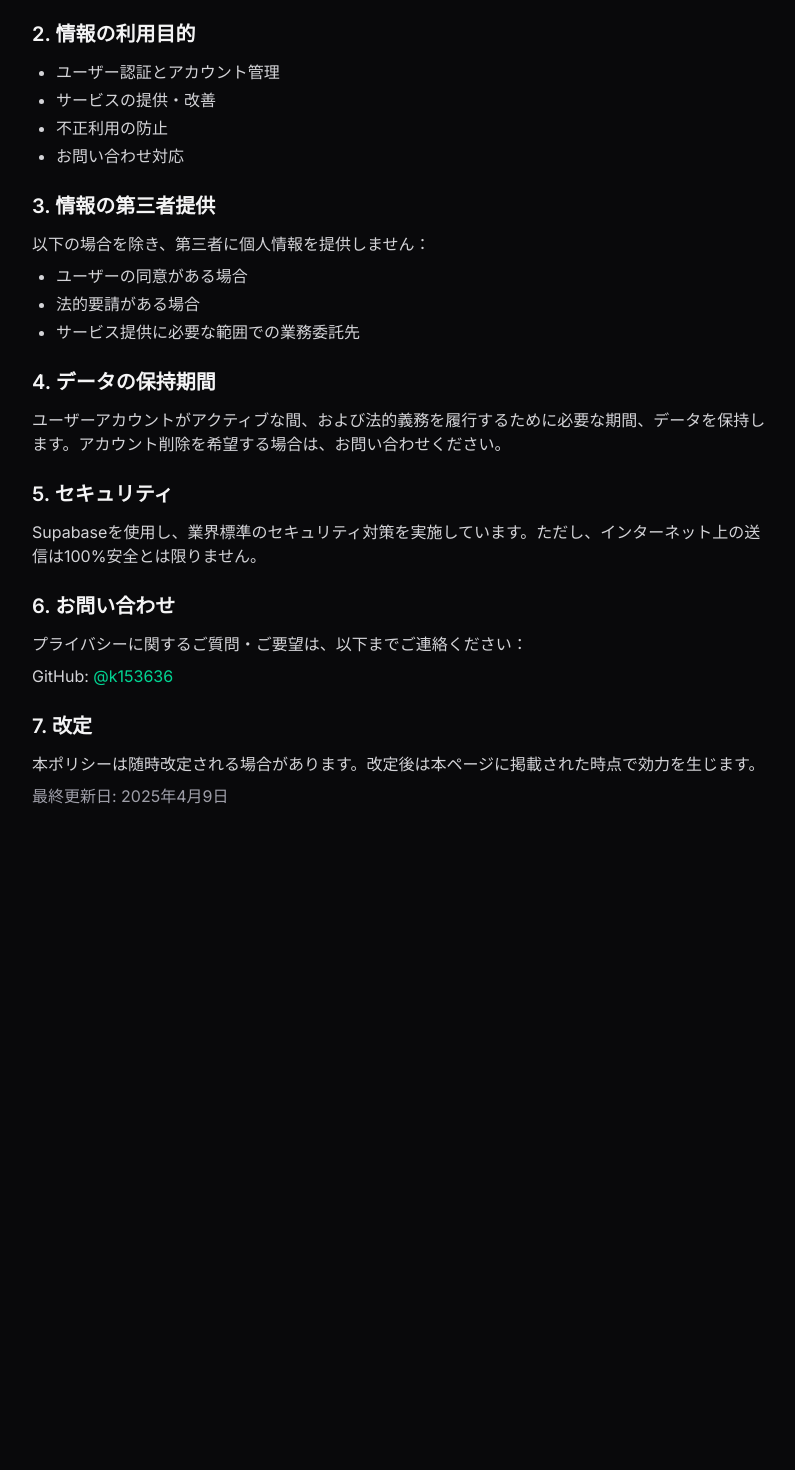
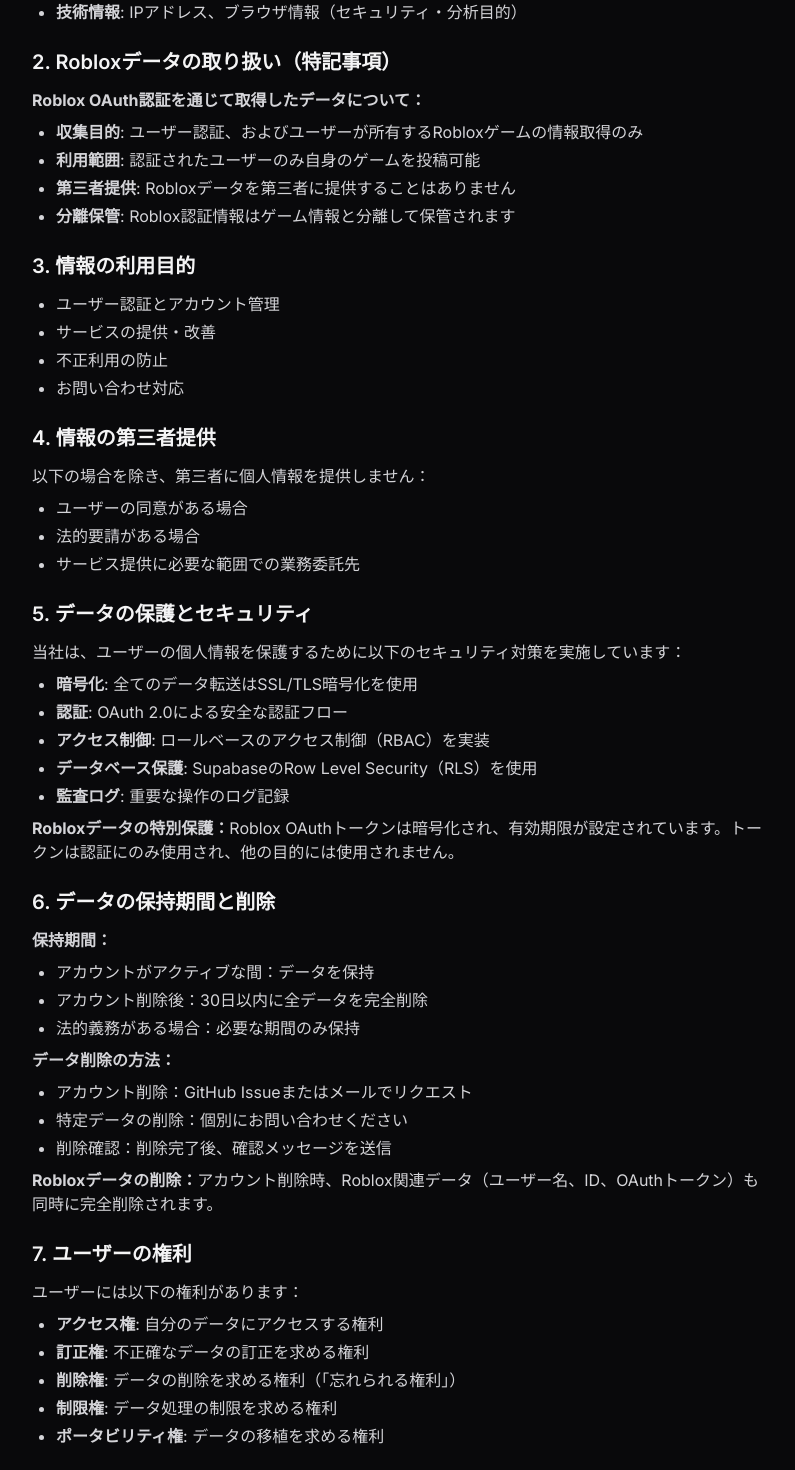
Before and after one commit to k153636/dropblox, a Next.js app: page /privacy in a window 1280 px wide. Shown: the part 300-1770 px from the top of the page, without its empty margins (240-1035 px from the left). Before the commit the page ends 1156 px from the top, so only its background shows below. Built offline with nearby package versions, Linux system fonts and the light colour scheme.

Commit message:
docs: enhance privacy policy with Roblox-specific data handling details

```diff
--- a/src/app/privacy/page.tsx
+++ b/src/app/privacy/page.tsx
@@ -15,6 +15,7 @@
             <p>Dropbloxでは、以下の情報を収集します：</p>
             <ul className="list-disc ml-6 mt-2 space-y-1">
               <li><strong>GitHubアカウント情報</strong>: ユーザー名、アバターURL、GitHub ID（認証目的）</li>
+              <li><strong>Roblox OAuthデータ</strong>: Robloxユーザー名、ユーザーID（認証およびゲーム情報取得目的のみ）</li>
               <li><strong>Robloxゲーム情報</strong>: 投稿されたゲームのURL、タイトル、説明、サムネイル</li>
               <li><strong>ユーザー生成コンテンツ</strong>: 投稿、コメント、いいねの履歴</li>
               <li><strong>技術情報</strong>: IPアドレス、ブラウザ情報（セキュリティ・分析目的）</li>
@@ -22,7 +23,18 @@
           </section>
 
           <section>
-            <h2 className="text-xl font-semibold mb-3 text-zinc-100">2. 情報の利用目的</h2>
+            <h2 className="text-xl font-semibold mb-3 text-zinc-100">2. Robloxデータの取り扱い（特記事項）</h2>
+            <p><strong>Roblox OAuth認証を通じて取得したデータについて：</strong></p>
+            <ul className="list-disc ml-6 mt-2 space-y-1">
+              <li><strong>収集目的</strong>: ユーザー認証、およびユーザーが所有するRobloxゲームの情報取得のみ</li>
+              <li><strong>利用範囲</strong>: 認証されたユーザーのみ自身のゲームを投稿可能</li>
+              <li><strong>第三者提供</strong>: Robloxデータを第三者に提供することはありません</li>
+              <li><strong>分離保管</strong>: Roblox認証情報はゲーム情報と分離して保管されます</li>
+            </ul>
+          </section>
+
+          <section>
+            <h2 className="text-xl font-semibold mb-3 text-zinc-100">3. 情報の利用目的</h2>
             <ul className="list-disc ml-6 space-y-1">
               <li>ユーザー認証とアカウント管理</li>
               <li>サービスの提供・改善</li>
@@ -32,7 +44,7 @@
           </section>
 
           <section>
-            <h2 className="text-xl font-semibold mb-3 text-zinc-100">3. 情報の第三者提供</h2>
+            <h2 className="text-xl font-semibold mb-3 text-zinc-100">4. 情報の第三者提供</h2>
             <p>以下の場合を除き、第三者に個人情報を提供しません：</p>
             <ul className="list-disc ml-6 mt-2 space-y-1">
               <li>ユーザーの同意がある場合</li>
@@ -42,23 +54,56 @@
           </section>
 
           <section>
-            <h2 className="text-xl font-semibold mb-3 text-zinc-100">4. データの保持期間</h2>
-            <p>ユーザーアカウントがアクティブな間、および法的義務を履行するために必要な期間、データを保持します。アカウント削除を希望する場合は、お問い合わせください。</p>
+            <h2 className="text-xl font-semibold mb-3 text-zinc-100">5. データの保護とセキュリティ</h2>
+            <p>当社は、ユーザーの個人情報を保護するために以下のセキュリティ対策を実施しています：</p>
+            <ul className="list-disc ml-6 mt-2 space-y-1">
+              <li><strong>暗号化</strong>: 全てのデータ転送はSSL/TLS暗号化を使用</li>
+              <li><strong>認証</strong>: OAuth 2.0による安全な認証フロー</li>
+              <li><strong>アクセス制御</strong>: ロールベースのアクセス制御（RBAC）を実装</li>
+              <li><strong>データベース保護</strong>: SupabaseのRow Level Security（RLS）を使用</li>
+              <li><strong>監査ログ</strong>: 重要な操作のログ記録</li>
+            </ul>
+            <p className="mt-2"><strong>Robloxデータの特別保護：</strong>Roblox OAuthトークンは暗号化され、有効期限が設定されています。トークンは認証にのみ使用され、他の目的には使用されません。</p>
           </section>
 
           <section>
-            <h2 className="text-xl font-semibold mb-3 text-zinc-100">5. セキュリティ</h2>
-            <p>Supabaseを使用し、業界標準のセキュリティ対策を実施しています。ただし、インターネット上の送信は100%安全とは限りません。</p>
+            <h2 className="text-xl font-semibold mb-3 text-zinc-100">6. データの保持期間と削除</h2>
+            <p><strong>保持期間：</strong></p>
+            <ul className="list-disc ml-6 mt-2 space-y-1">
+              <li>アカウントがアクティブな間：データを保持</li>
+              <li>アカウント削除後：30日以内に全データを完全削除</li>
+              <li>法的義務がある場合：必要な期間のみ保持</li>
+            </ul>
+            <p className="mt-2"><strong>データ削除の方法：</strong></p>
+            <ul className="list-disc ml-6 mt-2 space-y-1">
+              <li>アカウント削除：GitHub Issueまたはメールでリクエスト</li>
+              <li>特定データの削除：個別にお問い合わせください</li>
+              <li>削除確認：削除完了後、確認メッセージを送信</li>
+            </ul>
+            <p className="mt-2"><strong>Robloxデータの削除：</strong>アカウント削除時、Roblox関連データ（ユーザー名、ID、OAuthトークン）も同時に完全削除されます。</p>
           </section>
 
           <section>
-            <h2 className="text-xl font-semibold mb-3 text-zinc-100">6. お問い合わせ</h2>
-            <p>プライバシーに関するご質問・ご要望は、以下までご連絡ください：</p>
-            <p className="mt-2">GitHub: <a href="https://github.com/k153636" className="text-emerald-400 hover:underline">@k153636</a></p>
+            <h2 className="text-xl font-semibold mb-3 text-zinc-100">7. ユーザーの権利</h2>
+            <p>ユーザーには以下の権利があります：</p>
+            <ul className="list-disc ml-6 mt-2 space-y-1">
+              <li><strong>アクセス権</strong>: 自分のデータにアクセスする権利</li>
+              <li><strong>訂正権</strong>: 不正確なデータの訂正を求める権利</li>
+              <li><strong>削除権</strong>: データの削除を求める権利（「忘れられる権利」）</li>
+              <li><strong>制限権</strong>: データ処理の制限を求める権利</li>
+              <li><strong>ポータビリティ権</strong>: データの移植を求める権利</li>
+            </ul>
           </section>
 
           <section>
-            <h2 className="text-xl font-semibold mb-3 text-zinc-100">7. 改定</h2>
+            <h2 className="text-xl font-semibold mb-3 text-zinc-100">8. お問い合わせ</h2>
+            <p>プライバシーに関するご質問・ご要望は、以下までご連絡ください：</p>
+            <p className="mt-2">GitHub: <a href="https://github.com/k153636" className="text-emerald-400 hover:underline">@k153636</a></p>
+            <p className="mt-1">データ削除のリクエストも上記からお願いします。</p>
+          </section>
+
+          <section>
+            <h2 className="text-xl font-semibold mb-3 text-zinc-100">9. 改定</h2>
             <p>本ポリシーは随時改定される場合があります。改定後は本ページに掲載された時点で効力を生じます。</p>
             <p className="mt-2 text-zinc-400">最終更新日: 2025年4月9日</p>
           </section>
```
